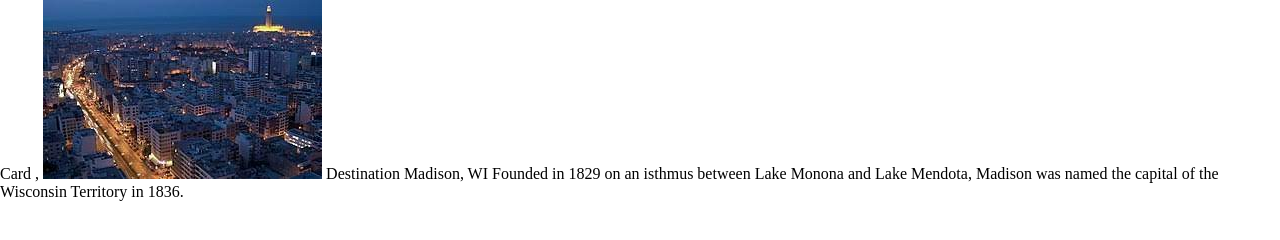
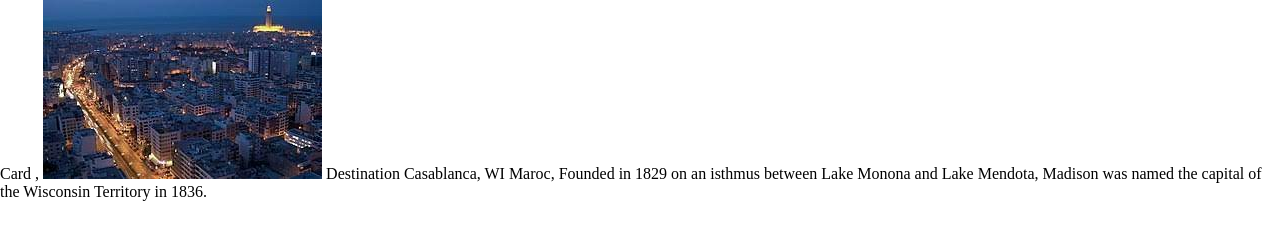
Before and after one commit to thenewb2ds/testhtml, a plain HTML site: page index.html in a window 1280 px wide. Drawn offline with nearby package versions, Linux system fonts and the light colour scheme.

Commit message:
Changement de la ville et description

```diff
--- a/index.html
+++ b/index.html
@@ -26,10 +26,10 @@
         <img src="./casablanca.jpg" />
         <ion-card-header>
           <ion-card-subtitle>Destination</ion-card-subtitle>
-          <ion-card-title>Madison, WI</ion-card-title>
+          <ion-card-title>Casablanca, WI</ion-card-title>
         </ion-card-header>
         <ion-card-content>
-          Founded in 1829 on an isthmus between Lake Monona and Lake Mendota, Madison was named the capital of the Wisconsin Territory in 1836.
+          Maroc, Founded in 1829 on an isthmus between Lake Monona and Lake Mendota, Madison was named the capital of the Wisconsin Territory in 1836.
         </ion-card-content>
       </ion-card>
     </ion-content>
```
